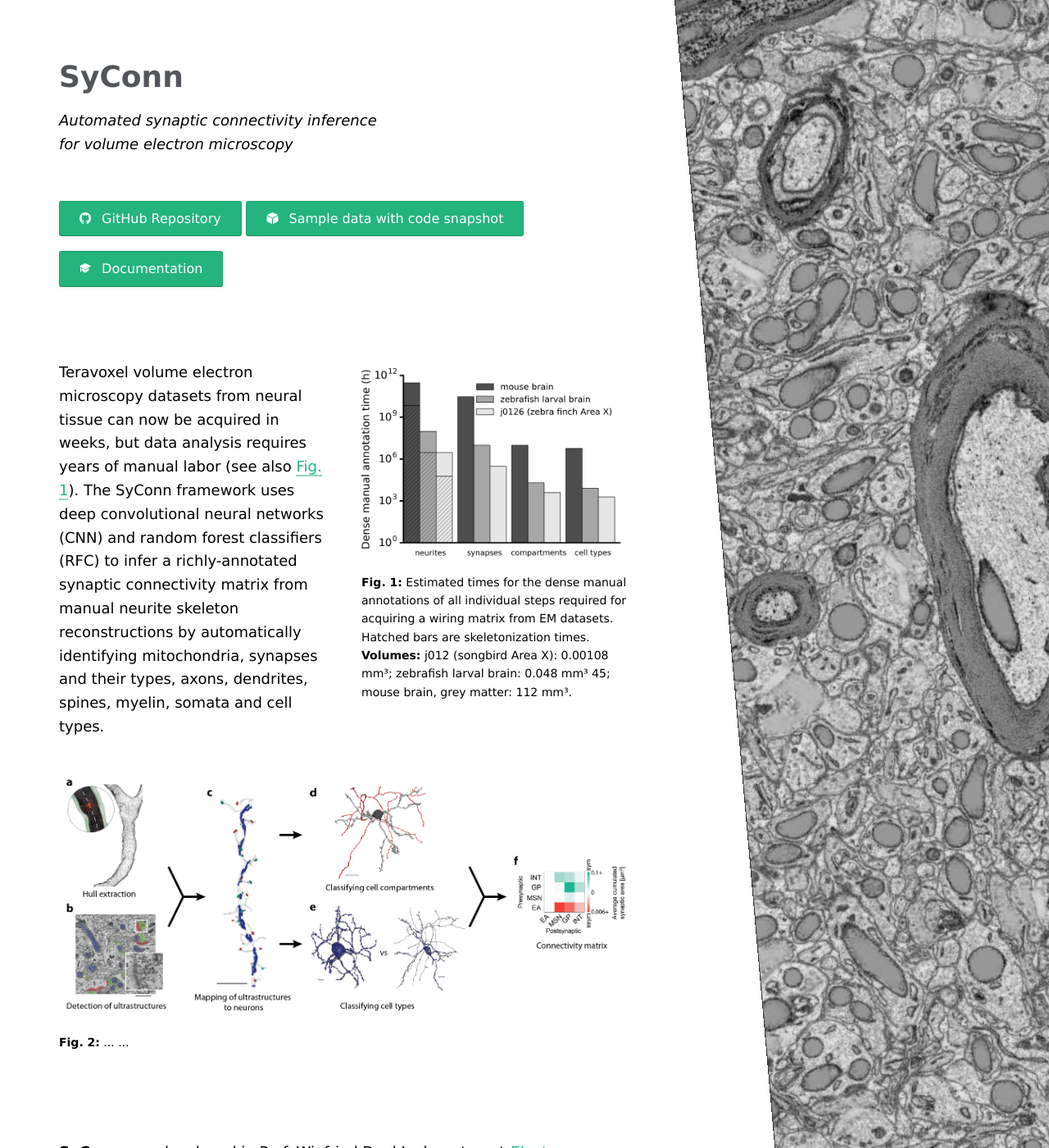
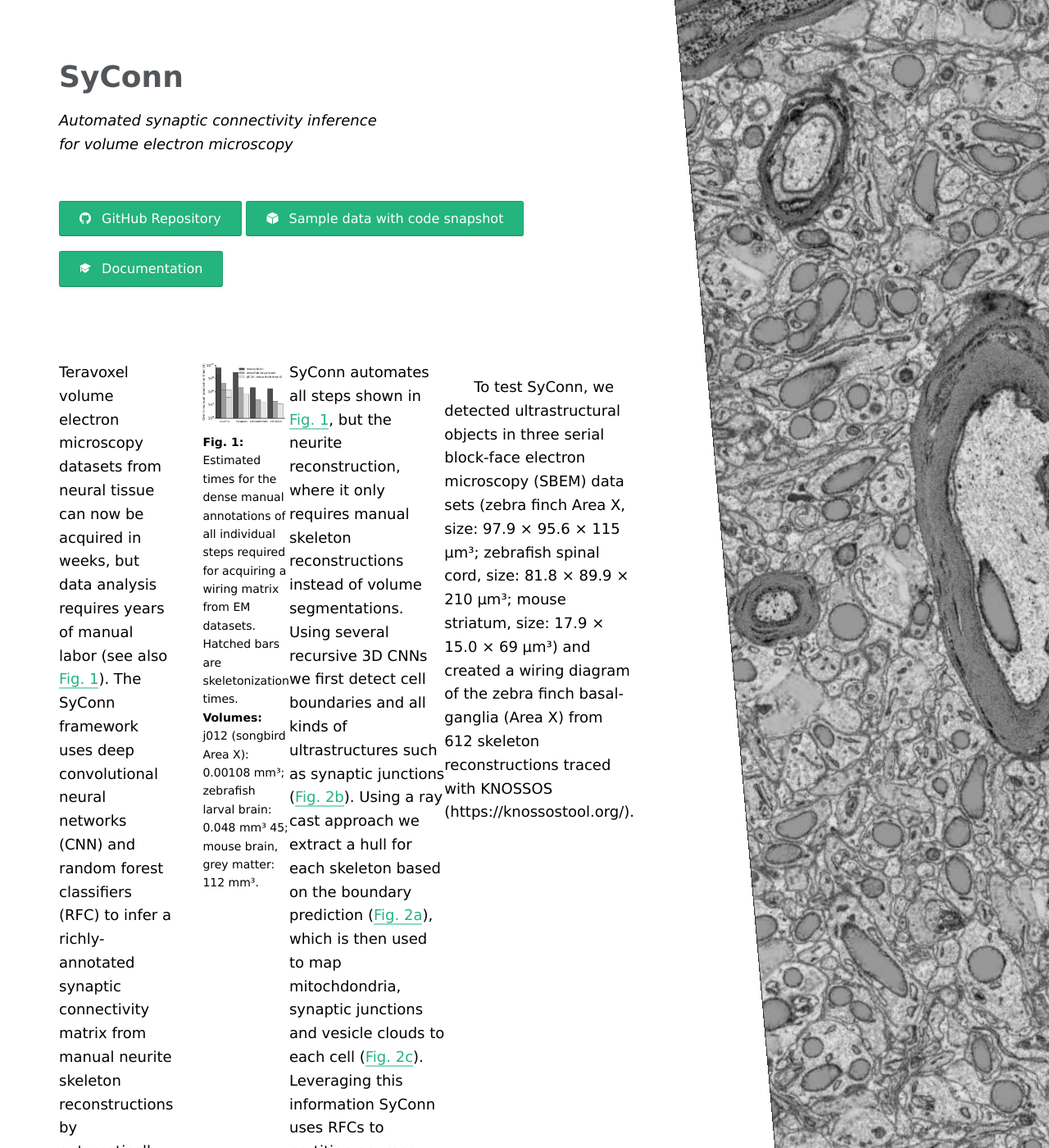
Before and after one commit to StructuralNeurobiologyLab/SyConn, a Jekyll site: the page built from index.html, in a window 1280 px wide and 1400 px high. Shown: the whole window at 82% size. Built offline with Jekyll 4.4.1, drawn with Linux system fonts in a browser that asks for light colours; some web fonts are replaced; some of the changed text lies outside the part shown.

Commit message:
Fig2 caption and text

```diff
--- a/index.html
+++ b/index.html
@@ -54,24 +54,22 @@
 				</figcaption>
 			</figure>
 		</div>
+
+		<p>SyConn automates all steps shown in <a href="#Fig1">Fig. 1</a>, but the neurite reconstruction, where it only requires manual skeleton reconstructions instead of volume segmentations. Using several recursive 3D CNNs we first detect cell boundaries and all kinds of ultrastructures such as synaptic junctions (<a href="#Fig2">Fig. 2b</a>). Using a ray cast approach we extract a hull for each skeleton based on the boundary prediction (<a href="#Fig2">Fig. 2a</a>), which is then used to map mitochdondria, synaptic junctions and vesicle clouds to each cell (<a href="#Fig2">Fig. 2c</a>). Leveraging this information SyConn uses RFCs to partition neurons into their subcellular parts (axon, dendrite, soma; <a href="#Fig2">Fig. 2d</a>) and to assign them to one of four broad cell types (<a href="#Fig2">Fig. 2e</a>). Finally, we combine this into a richly annotated synaptic connectivity matrix (<a href="#Fig2">Fig. 2f</a>).  </p>
+
+		<p>To test SyConn, we detected ultrastructural objects in three serial block-face electron microscopy (SBEM) data sets (zebra finch Area X, size: 97.9 × 95.6 × 115 μm³; zebrafish spinal cord, size: 81.8 × 89.9 × 210 μm³; mouse striatum, size: 17.9 × 15.0 × 69 μm³) and created a wiring diagram of the zebra finch basal-ganglia (Area X) from 612 skeleton reconstructions traced with KNOSSOS (https://knossostool.org/).</p>
+
 	</article>
 
 	<article>
-		<figure id="Fig1">
+		<figure id="Fig2">
 			<img src="{{ "/images/website_workflow.png" | prepend: site.baseurl}}" alt="SyConn Workflow">
 			<figcaption>
-				<strong>Fig. 2:</strong> ... ...
+				<strong>Fig. 2:</strong> Workflow of SyConn with the most important steps. Inputs are the raw data and manually traced skeletons. The hull in (a) is extracted with a ray casting approach based on a barrier map from a 3D CNN. Ultrastructures in (b) refer to synaptic junctions (red), vesicle clouds (green) and mitochondria (blue), which were also inferred by a 3D CNN. The cell in (d) was automatically partitioned in axon (red), dendrite (light gray) and soma (dark gray) using an RFC. Cells in (e) are GP (left) MSN (right) and shown with their mitochondria (blue). The connectivity matrix in (f) ecnodes average cumulated synaptic area between each cell type pair.
 			</figcaption>
 		</figure>
 	</article>
 </section>
-
-<section class="section">
-	<article>
-		<p><strong>SyConn</strong> was developed in Prof. Winfried Denk’s department <a href="https://www.neuro.mpg.de/denk"><em>Electrons - Photons - Neurons</em></a> at the Max Planck Institute of Neurobiolgy in Martinsried, Germany.</p>
-	</article>
-</section>
-
 
 <section class="section" id="GettingStartedSection">
 	<article>
@@ -145,6 +143,11 @@
 	</article>
 </section>
 
+<section class="section">
+	<article>
+		<p><strong>SyConn</strong> was developed in Prof. Winfried Denk’s department <a href="https://www.neuro.mpg.de/denk"><em>Electrons - Photons - Neurons</em></a> at the Max Planck Institute of Neurobiolgy in Martinsried, Germany.</p>
+	</article>
+</section>
 
 <section class="section">
 	<article>
```
